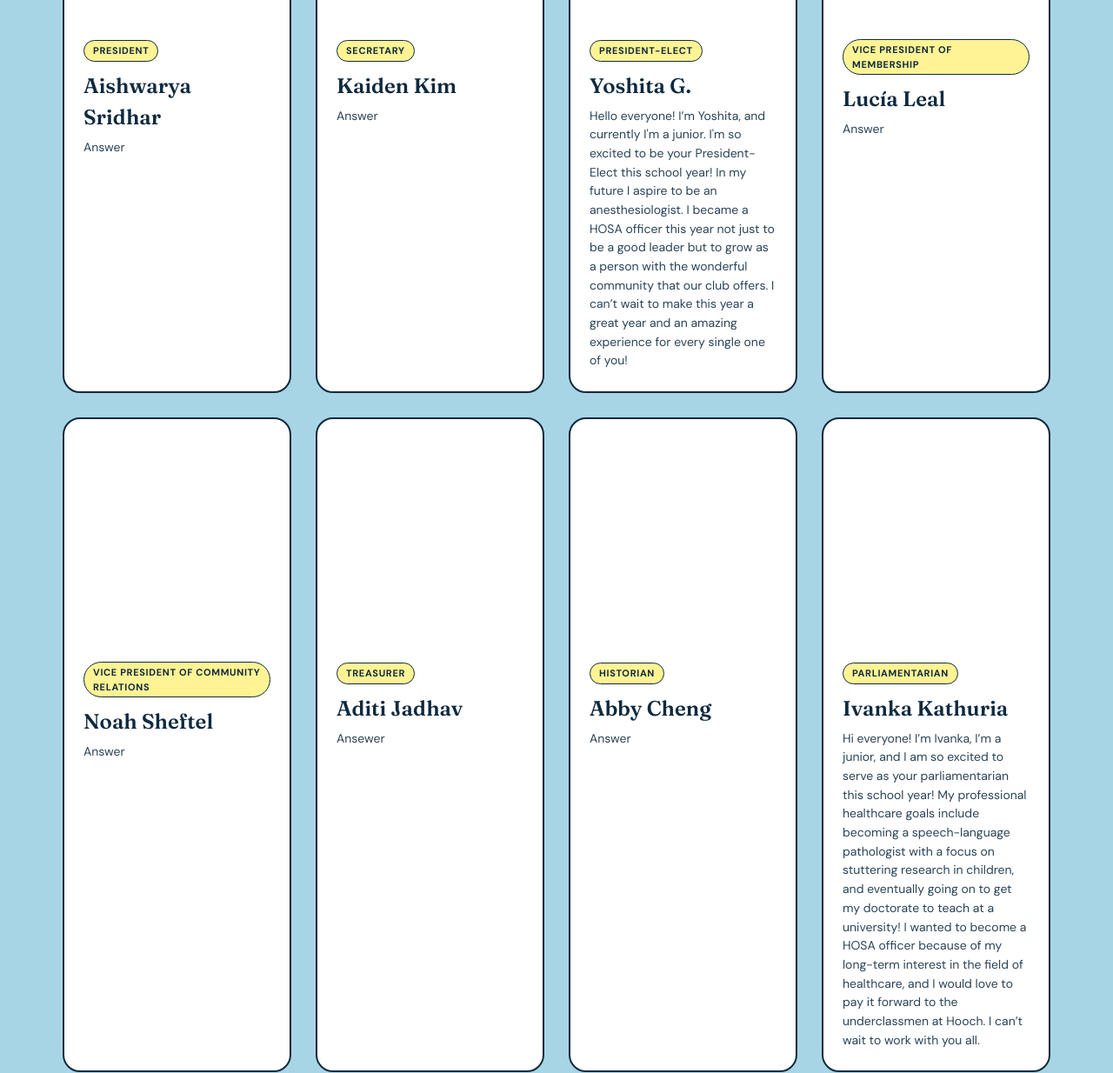
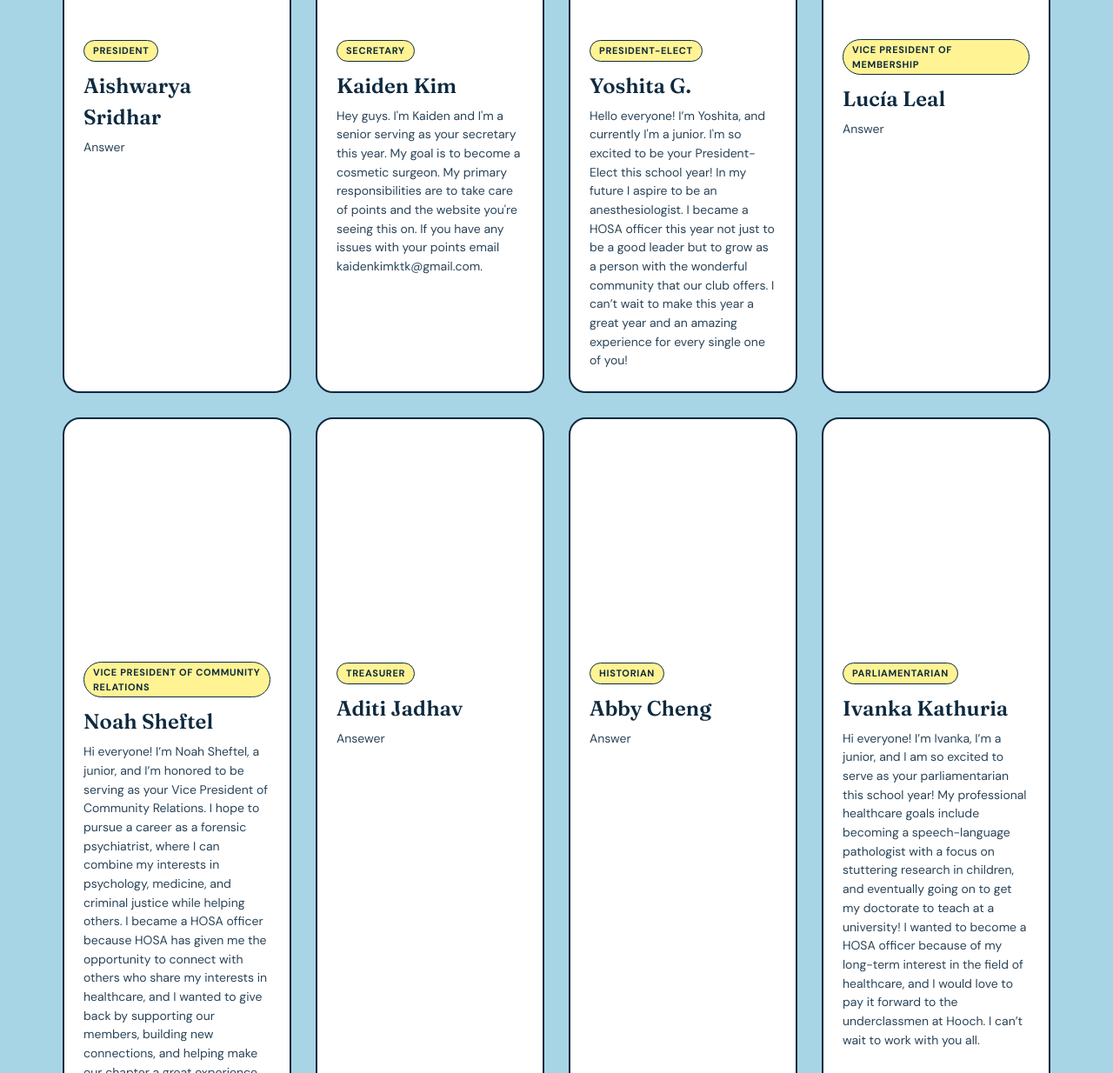
Before and after one commit to kaidenkim0130/HOSA-Homepage, a plain HTML site: page hosa-website/officers.html in a window 1280 px wide. Shown: the part 500-1734 px from the top of the page at 87% size. Drawn offline with Linux system fonts and the light colour scheme.

Commit message:
Enhance officer bios with detailed descriptions
Updated bios for Kaiden Kim and Noah Sheftel with detailed information about their roles and aspirations.

```diff
--- a/hosa-website/officers.html
+++ b/hosa-website/officers.html
@@ -76,7 +76,7 @@
         name: "Kaiden Kim",
         role: "Secretary",
         photo: "images/kaiden.jpg",
-        bio: "Answer"
+        bio: "Hey guys. I'm Kaiden and I'm a senior serving as your secretary this year. My goal is to become a cosmetic surgeon. My primary responsibilities are to take care of points and the website you're seeing this on. If you have any issues with your points email kaidenkimktk@gmail.com.  "
       },
       {
         name: "Yoshita G.",
@@ -94,7 +94,7 @@
         name: "Noah Sheftel",
         role: "Vice President of Community Relations",
         photo: "images/noah.jpg",
-        bio: "Answer"
+        bio: "Hi everyone! I’m Noah Sheftel, a junior, and I’m honored to be serving as your Vice President of Community Relations. I hope to pursue a career as a forensic psychiatrist, where I can combine my interests in psychology, medicine, and criminal justice while helping others. I became a HOSA officer because HOSA has given me the opportunity to connect with others who share my interests in healthcare, and I wanted to give back by supporting our members, building new connections, and helping make our chapter a great experience for everyone. I’m so excited for this year and can’t wait to work with everyone!"
       },
       {
         name: "Aditi Jadhav",
```
